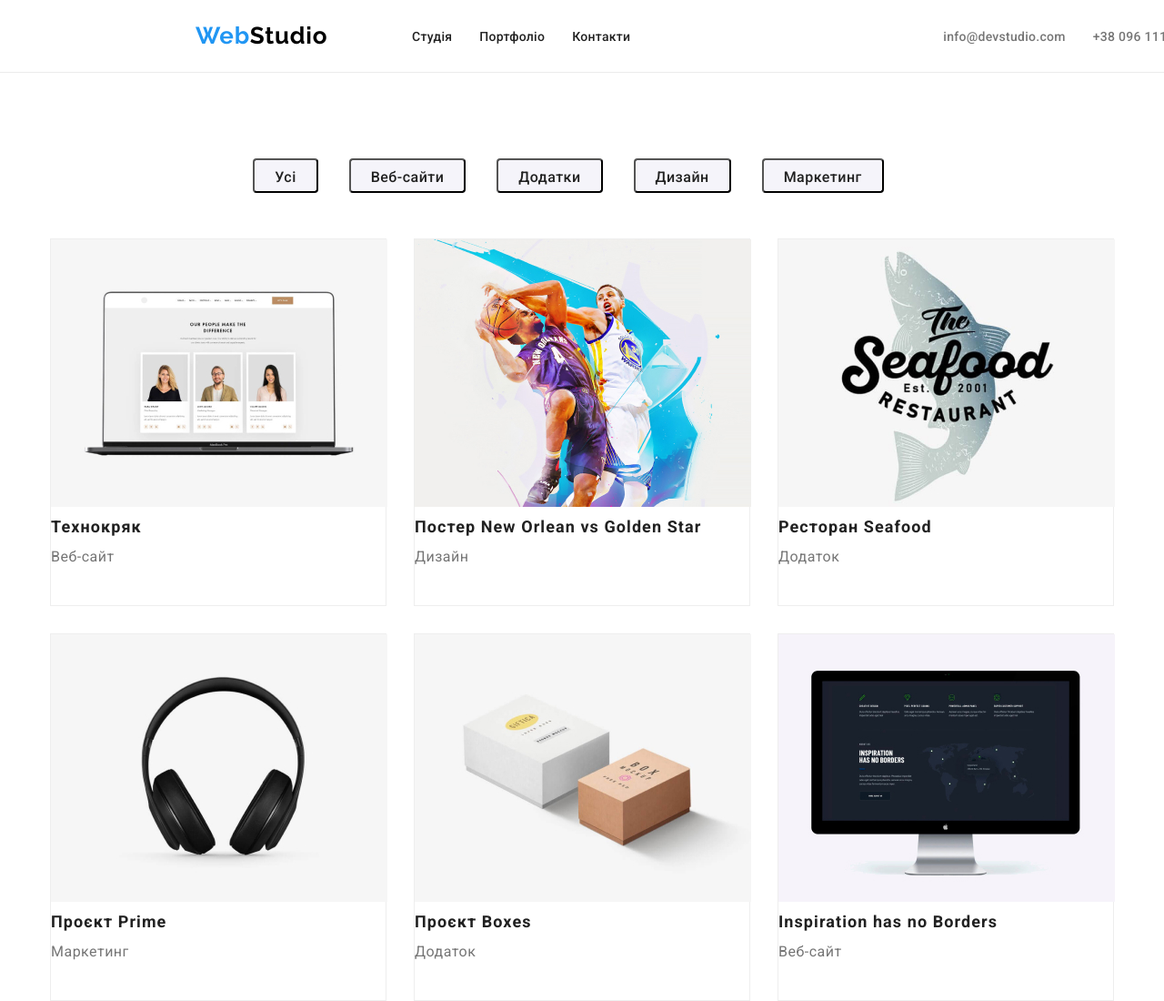
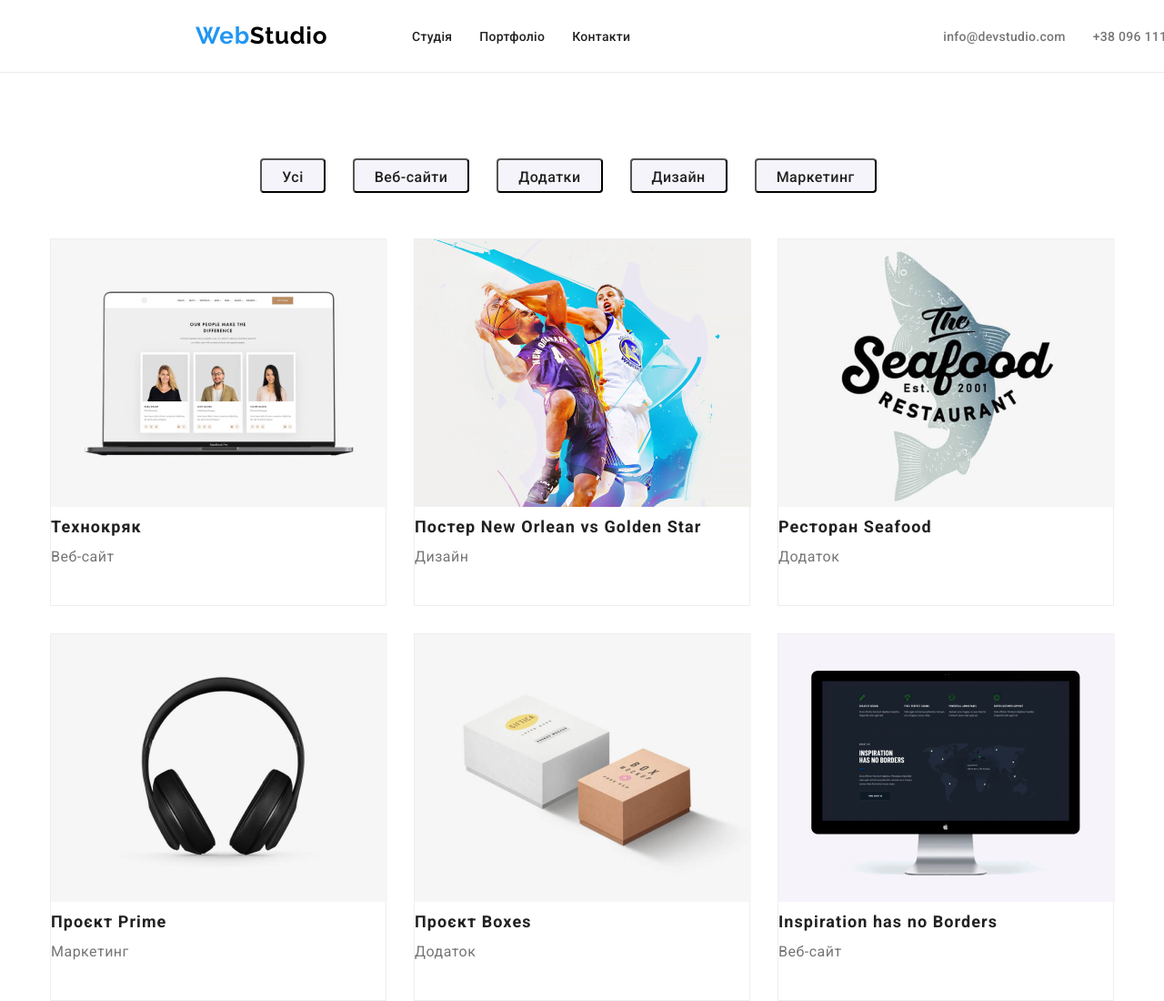
Before and after one commit to Spartanek/homework_sproba2, a plain HTML site: page index2.html in a window 1280 px wide. Shown: the top 1100 px of the page at 91% size. Drawn offline with Linux system fonts and the light colour scheme.

Commit message:
minor changes

```diff
--- a/index2.html
+++ b/index2.html
@@ -63,11 +63,21 @@
           <h2></h2>
           <nav class="navbuttons">
             <ul>
-              <button class="button marbut"><span class="text-button">Усі</span></button>
-              <button class="button marbut"><span class="text-button">Веб-сайти</span></button>
-              <button class="button marbut"><span class="text-button">Додатки</span></button>
-              <button class="button marbut"><span class="text-button">Дизайн</span></button>
-              <button class="button marbut"><span class="text-button">Маркетинг</span></button>
+              <li>
+                <button class="button marbut"><span class="text-button">Усі</span></button>
+              </li>
+              <li>
+                <button class="button marbut"><span class="text-button">Веб-сайти</span></button>
+              </li>
+              <li>
+                <button class="button marbut"><span class="text-button">Додатки</span></button>
+              </li>
+              <li>
+                <button class="button marbut"><span class="text-button">Дизайн</span></button>
+              </li>
+              <li>
+                <button class="button marbut"><span class="text-button">Маркетинг</span></button>
+              </li>
             </ul>
           </nav>
         </div>
--- a/style2.css
+++ b/style2.css
@@ -1,3 +1,8 @@
+* {
+  box-sizing: border-box;
+  margin: 0;
+  padding: 0;
+}
 :root {
   /* Перший колір для web, другий для studio */
   --color-weblogo: #2196f3;
@@ -207,11 +212,6 @@
 
   color: var(--color-white);
 }
-* {
-  box-sizing: border-box;
-  margin: 0;
-  padding: 0;
-}
 
 html {
   scroll-behavior: smooth;
@@ -274,9 +274,6 @@ li {
   line-height: 26px;
   letter-spacing: 0.48px;
 }
-.text-button:hover {
-  color: #fff;
-}
 
 button:hover {
   border-radius: 4px;
@@ -286,6 +283,16 @@ button:hover {
     0px 3px 1px 0px rgba(0, 0, 0, 0.1);
   color: #fff;
 }
+ul,
+li,
+ol {
+  list-style: none;
+}
+/* видалити цей код, і буде дивно, питання */
+ul {
+  display: flex;
+}
+
 button:hover span {
   color: #fff;
 }
```
Also changed, not shown: index.html (+1 -1 lines).
